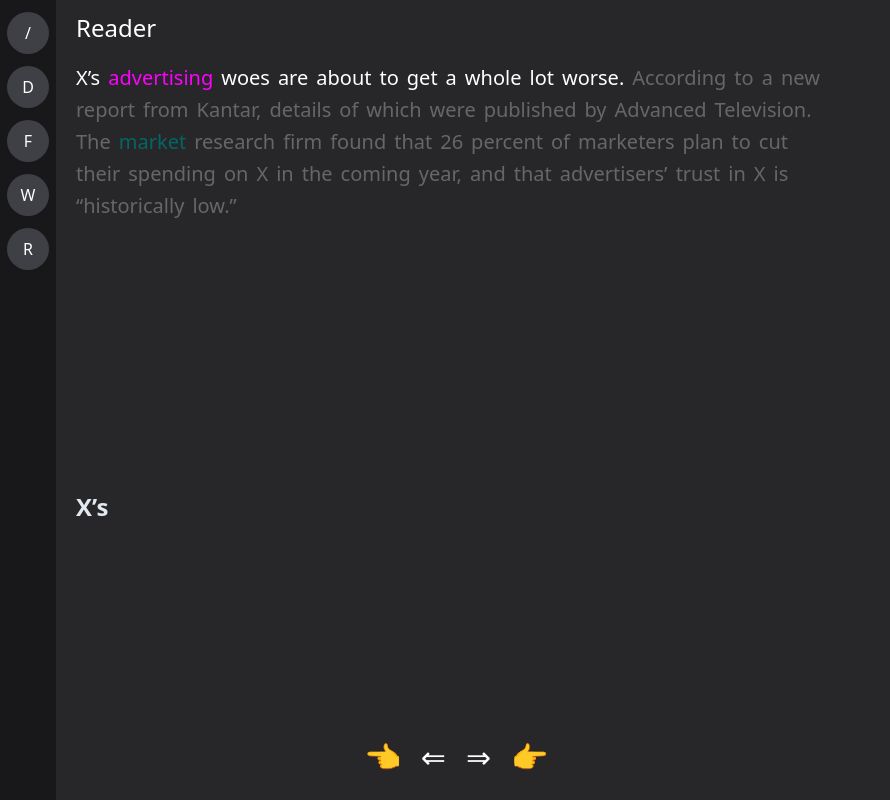
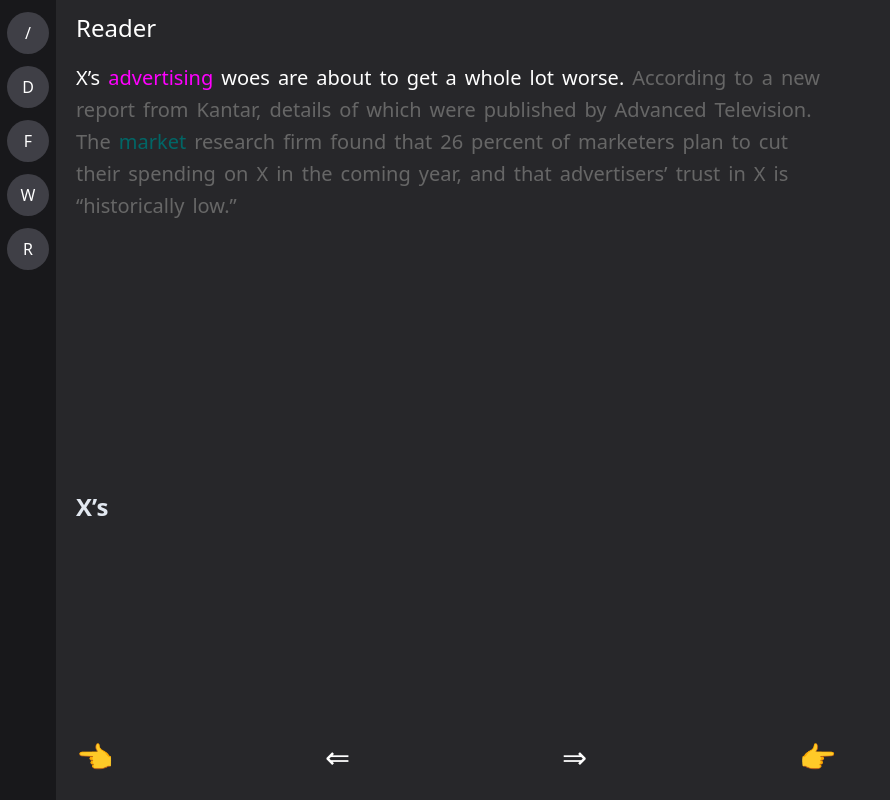
Before and after one commit to na-ah/WordBucket, a Next.js app: page /reader in a window 1280 px wide. Shown: the whole page, without its empty margins (0-890 px from the left). Built offline with nearby package versions, Linux system fonts and the light colour scheme.

Commit message:
style: /reader ReaderButtonsの配置間隔を調整

```diff
--- a/pages/reader/index.tsx
+++ b/pages/reader/index.tsx
@@ -41,7 +41,7 @@
               currentMode={currentMode}
             />
           </div>
-          <div className="basis-1/12 flex justify-center items-center gap-5">
+          <div className="basis-1/12 flex justify-between items-center">
             <ReaderButtons
               sentenceIndexDecrease={sentenceIndexDecrease}
               sentenceIndexIncrease={sentenceIndexIncrease}
```
